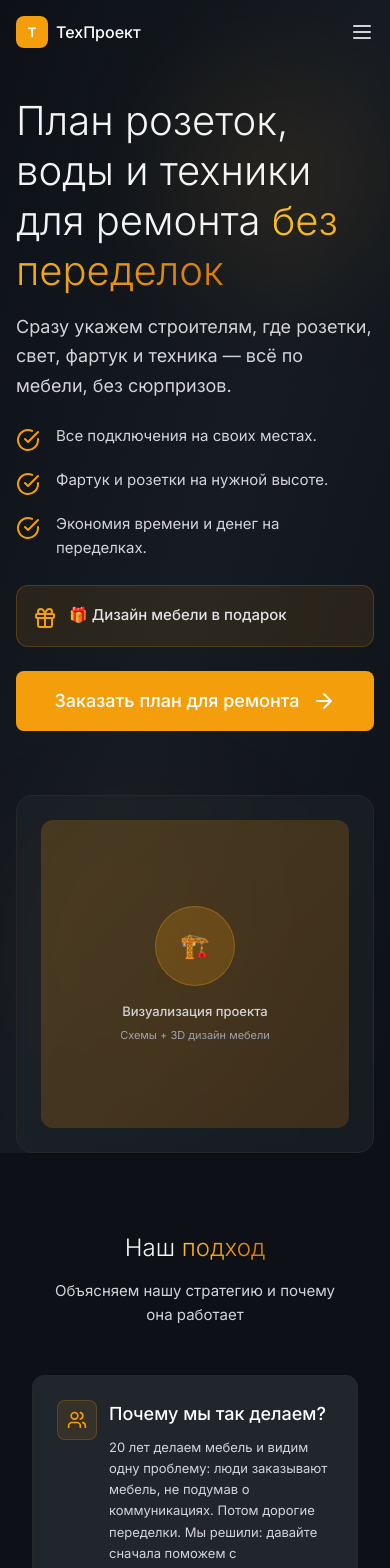
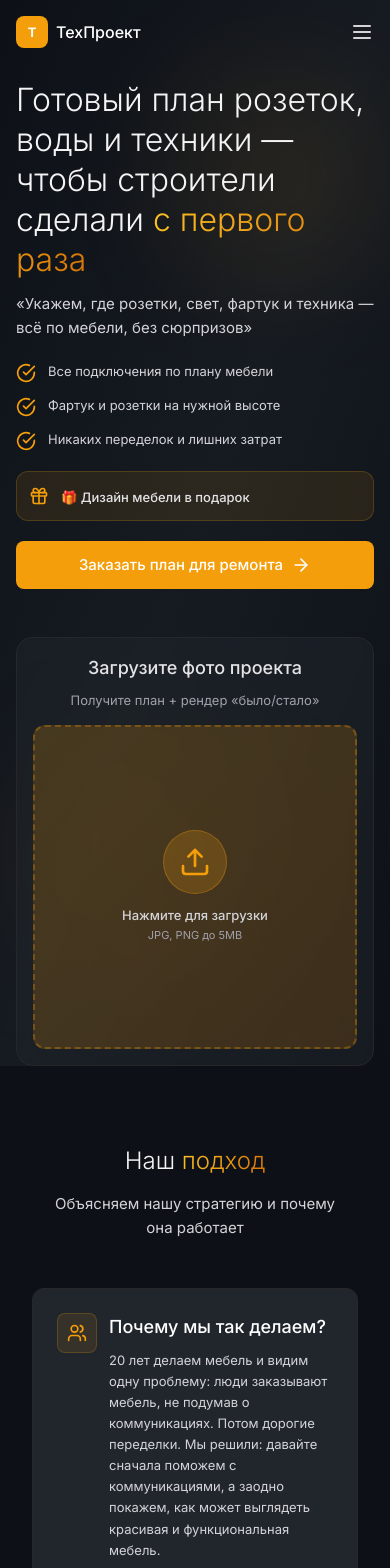
Before and after one commit to trewass/123, a Next.js app: page / in a window 390 px wide. Shown: the top 1568 px of the page. Built offline with nearby package versions, Linux system fonts and the light colour scheme.

Commit message:
Обновлен HeroSection: новый контент, измененные буллеты, добавлена функция загрузки проекта

```diff
--- a/components/HeroSection.tsx
+++ b/components/HeroSection.tsx
@@ -1,15 +1,29 @@
 'use client'
 
 import { motion } from 'framer-motion'
-import { ArrowRight, CheckCircle, Gift, MapPin, Wrench, ChefHat } from 'lucide-react'
+import { ArrowRight, CheckCircle, Gift, Upload, Image as ImageIcon } from 'lucide-react'
+import { useState } from 'react'
 
 interface HeroSectionProps {
   onOpenModal?: () => void
 }
 
 export default function HeroSection({ onOpenModal }: HeroSectionProps) {
+  const [uploadedImage, setUploadedImage] = useState<string | null>(null)
+
+  const handleImageUpload = (event: React.ChangeEvent<HTMLInputElement>) => {
+    const file = event.target.files?.[0]
+    if (file) {
+      const reader = new FileReader()
+      reader.onload = (e) => {
+        setUploadedImage(e.target?.result as string)
+      }
+      reader.readAsDataURL(file)
+    }
+  }
+
   return (
-    <section id="home" className="min-h-screen flex items-center relative overflow-hidden pt-24 sm:pt-28 md:pt-32">
+    <section id="home" className="min-h-screen flex items-center relative overflow-hidden pt-20 sm:pt-24 md:pt-28">
       {/* Фоновый градиент */}
       <div className="absolute inset-0 bg-gradient-to-br from-background-primary via-background-secondary to-background-primary" />
 
@@ -18,51 +32,51 @@ export default function HeroSection({ onOpenModal }: HeroSectionProps) {
       <div className="absolute bottom-20 left-4 sm:left-20 w-64 h-64 sm:w-96 sm:h-96 bg-accent-600/5 rounded-full blur-3xl" />
 
       <div className="container-max relative z-10 px-4 sm:px-6 lg:px-8">
-        <div className="grid grid-cols-1 lg:grid-cols-2 gap-8 lg:gap-12 items-center">
+        <div className="grid grid-cols-1 lg:grid-cols-2 gap-6 sm:gap-8 lg:gap-12 items-center">
           {/* Левая колонка - контент */}
           <motion.div
             initial={{ opacity: 0, x: -30 }}
             animate={{ opacity: 1, x: 0 }}
             transition={{ duration: 0.8 }}
-            className="space-y-6 sm:space-y-8"
+            className="space-y-5 sm:space-y-6"
           >
-            <div className="space-y-4 sm:space-y-6">
-              <h1 className="text-4xl sm:text-5xl md:text-6xl lg:text-7xl xl:text-8xl font-light leading-tight">
-                План розеток, воды и техники для ремонта <span className="gradient-text">без переделок</span>
+            <div className="space-y-3 sm:space-y-4">
+              <h1 className="text-3xl sm:text-4xl md:text-5xl lg:text-6xl xl:text-7xl font-light leading-tight">
+                Готовый план розеток, воды и техники — чтобы строители сделали <span className="gradient-text">с первого раза</span>
               </h1>
-              <p className="text-lg sm:text-xl md:text-2xl text-neutral-300 max-w-3xl leading-relaxed">
-                Сразу укажем строителям, где розетки, свет, фартук и техника — всё по мебели, без сюрпризов.
+              <p className="text-base sm:text-lg md:text-xl text-neutral-300 max-w-3xl leading-relaxed">
+                «Укажем, где розетки, свет, фартук и техника — всё по мебели, без сюрпризов»
               </p>
             </div>
 
             {/* 3 ключевые выгоды */}
-            <div className="space-y-4 sm:space-y-5">
-              <div className="flex items-start space-x-4">
-                <CheckCircle className="w-6 h-6 sm:w-7 sm:h-7 text-accent-500 mt-1 flex-shrink-0" />
-                <span className="text-base sm:text-lg md:text-xl text-neutral-300 leading-relaxed">
-                  Все подключения на своих местах.
+            <div className="space-y-3 sm:space-y-4">
+              <div className="flex items-start space-x-3 sm:space-x-4">
+                <CheckCircle className="w-5 h-5 sm:w-6 sm:h-6 text-accent-500 mt-0.5 flex-shrink-0" />
+                <span className="text-sm sm:text-base md:text-lg text-neutral-300 leading-relaxed">
+                  Все подключения по плану мебели
                 </span>
               </div>
-              <div className="flex items-start space-x-4">
-                <CheckCircle className="w-6 h-6 sm:w-7 sm:h-7 text-accent-500 mt-1 flex-shrink-0" />
-                <span className="text-base sm:text-lg md:text-xl text-neutral-300 leading-relaxed">
-                  Фартук и розетки на нужной высоте.
+              <div className="flex items-start space-x-3 sm:space-x-4">
+                <CheckCircle className="w-5 h-5 sm:w-6 sm:h-6 text-accent-500 mt-0.5 flex-shrink-0" />
+                <span className="text-sm sm:text-base md:text-lg text-neutral-300 leading-relaxed">
+                  Фартук и розетки на нужной высоте
                 </span>
               </div>
-              <div className="flex items-start space-x-4">
-                <CheckCircle className="w-6 h-6 sm:w-7 sm:h-7 text-accent-500 mt-1 flex-shrink-0" />
-                <span className="text-base sm:text-lg md:text-xl text-neutral-300 leading-relaxed">
-                  Экономия времени и денег на переделках.
+              <div className="flex items-start space-x-3 sm:space-x-4">
+                <CheckCircle className="w-5 h-5 sm:w-6 sm:h-6 text-accent-500 mt-0.5 flex-shrink-0" />
+                <span className="text-sm sm:text-base md:text-lg text-neutral-300 leading-relaxed">
+                  Никаких переделок и лишних затрат
                 </span>
               </div>
             </div>
 
             {/* Бонус */}
-            <div className="bg-accent-500/10 border border-accent-500/20 rounded-xl p-4 sm:p-6">
+            <div className="bg-accent-500/10 border border-accent-500/20 rounded-xl p-3 sm:p-4">
               <div className="flex items-start space-x-3">
-                <Gift className="w-6 h-6 sm:w-7 sm:h-7 text-accent-500 mt-1 flex-shrink-0" />
+                <Gift className="w-5 h-5 sm:w-6 sm:h-6 text-accent-500 mt-0.5 flex-shrink-0" />
                 <div>
-                  <span className="text-base sm:text-lg md:text-xl text-neutral-200 font-medium">
+                  <span className="text-sm sm:text-base md:text-lg text-neutral-200 font-medium">
                     🎁 Дизайн мебели в подарок
                   </span>
                 </div>
@@ -72,35 +86,72 @@ export default function HeroSection({ onOpenModal }: HeroSectionProps) {
             {/* CTA кнопка */}
             <button
               onClick={onOpenModal}
-              className="btn-primary text-lg sm:text-xl md:text-2xl px-8 sm:px-10 py-4 sm:py-5 flex items-center space-x-3 w-full sm:w-auto justify-center font-medium"
+              className="btn-primary text-base sm:text-lg md:text-xl px-6 sm:px-8 py-3 sm:py-4 flex items-center space-x-2 w-full sm:w-auto justify-center font-medium"
             >
               <span>Заказать план для ремонта</span>
-              <ArrowRight className="w-6 h-6 sm:w-7 sm:h-7" />
+              <ArrowRight className="w-5 h-5 sm:w-6 sm:h-6" />
             </button>
           </motion.div>
 
-          {/* Правая колонка - визуализация */}
+          {/* Правая колонка - загрузка проекта */}
           <motion.div
             initial={{ opacity: 0, x: 30 }}
             animate={{ opacity: 1, x: 0 }}
             transition={{ duration: 0.8, delay: 0.2 }}
-            className="relative mt-8 lg:mt-0"
+            className="relative mt-6 lg:mt-0"
           >
-            <div className="bg-background-surface/50 border border-neutral-800 rounded-2xl p-6 sm:p-8 lg:p-10 backdrop-blur-sm">
-              <div className="aspect-square bg-gradient-to-br from-accent-500/20 to-accent-600/20 rounded-xl flex items-center justify-center">
-                <div className="text-center space-y-4 sm:space-y-6">
-                  <div className="w-20 h-20 sm:w-24 sm:h-24 bg-accent-500/20 border border-accent-500/30 rounded-full flex items-center justify-center mx-auto">
-                    <span className="text-accent-500 text-2xl sm:text-3xl">🏗️</span>
+            <div className="bg-background-surface/50 border border-neutral-800 rounded-2xl p-4 sm:p-6 lg:p-8 backdrop-blur-sm">
+              <div className="space-y-4 sm:space-y-6">
+                <div className="text-center space-y-2">
+                  <h3 className="text-lg sm:text-xl md:text-2xl font-medium text-neutral-200">
+                    Загрузите фото проекта
+                  </h3>
+                  <p className="text-sm sm:text-base text-neutral-400">
+                    Получите план + рендер «было/стало»
+                  </p>
+                </div>
+
+                {uploadedImage ? (
+                  <div className="space-y-4">
+                    <div className="aspect-square bg-gradient-to-br from-accent-500/20 to-accent-600/20 rounded-xl overflow-hidden">
+                      <img
+                        src={uploadedImage}
+                        alt="Загруженный проект"
+                        className="w-full h-full object-cover"
+                      />
+                    </div>
+                    <div className="text-center space-y-2">
+                      <p className="text-sm sm:text-base text-neutral-300 font-medium">
+                        Реальный план + рендер
+                      </p>
+                      <p className="text-xs sm:text-sm text-neutral-400">
+                        Коллаж «было/стало»
+                      </p>
+                    </div>
                   </div>
-                  <div className="space-y-2">
-                    <p className="text-neutral-300 text-sm sm:text-base font-medium">
-                      Визуализация проекта
-                    </p>
-                    <p className="text-neutral-400 text-xs sm:text-sm">
-                      Схемы + 3D дизайн мебели
-                    </p>
+                ) : (
+                  <div className="aspect-square bg-gradient-to-br from-accent-500/20 to-accent-600/20 rounded-xl flex items-center justify-center border-2 border-dashed border-accent-500/30">
+                    <label className="cursor-pointer flex flex-col items-center space-y-3 text-center">
+                      <div className="w-16 h-16 sm:w-20 sm:h-20 bg-accent-500/20 border border-accent-500/30 rounded-full flex items-center justify-center">
+                        <Upload className="w-8 h-8 sm:w-10 sm:h-10 text-accent-500" />
+                      </div>
+                      <div className="space-y-1">
+                        <p className="text-sm sm:text-base text-neutral-300 font-medium">
+                          Нажмите для загрузки
+                        </p>
+                        <p className="text-xs sm:text-sm text-neutral-400">
+                          JPG, PNG до 5MB
+                        </p>
+                      </div>
+                      <input
+                        type="file"
+                        accept="image/*"
+                        onChange={handleImageUpload}
+                        className="hidden"
+                      />
+                    </label>
                   </div>
-                </div>
+                )}
               </div>
             </div>
           </motion.div>
```
